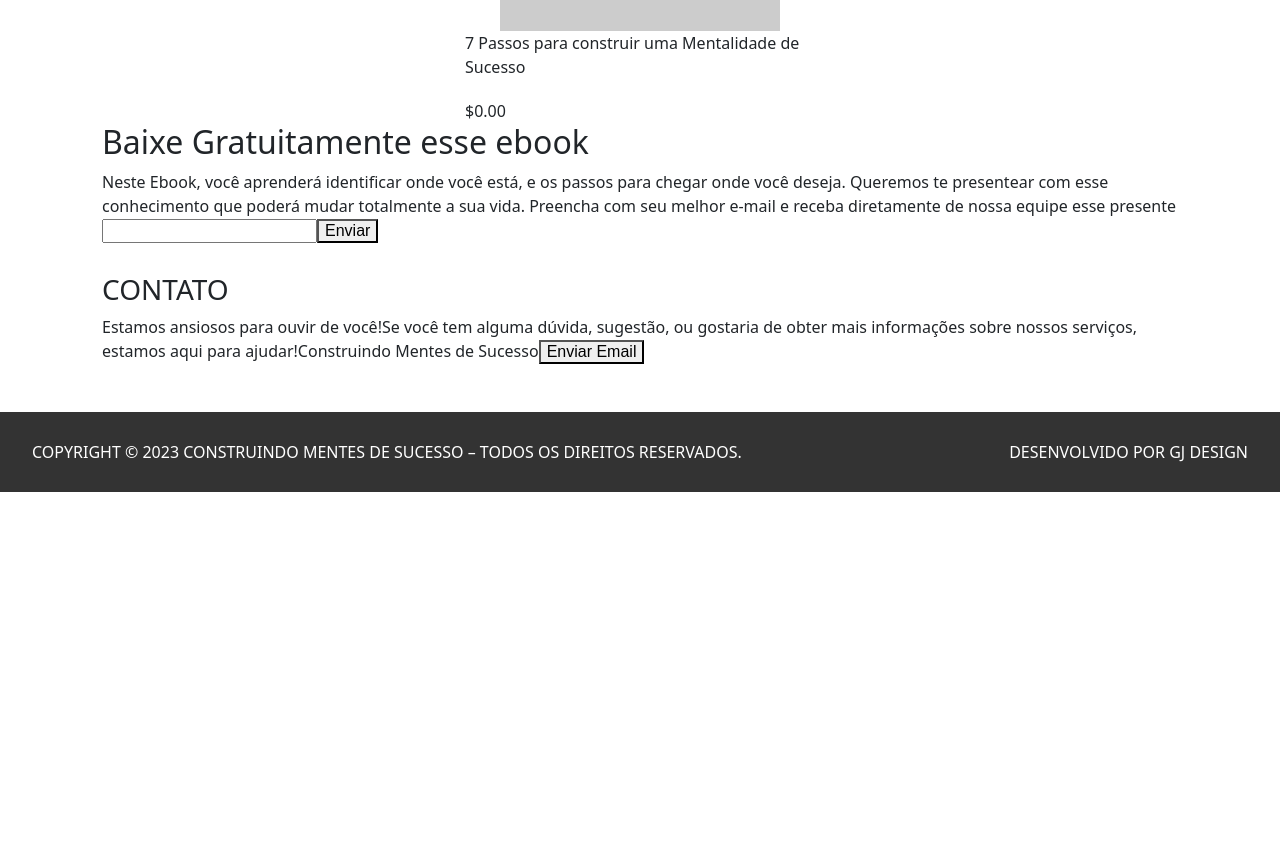
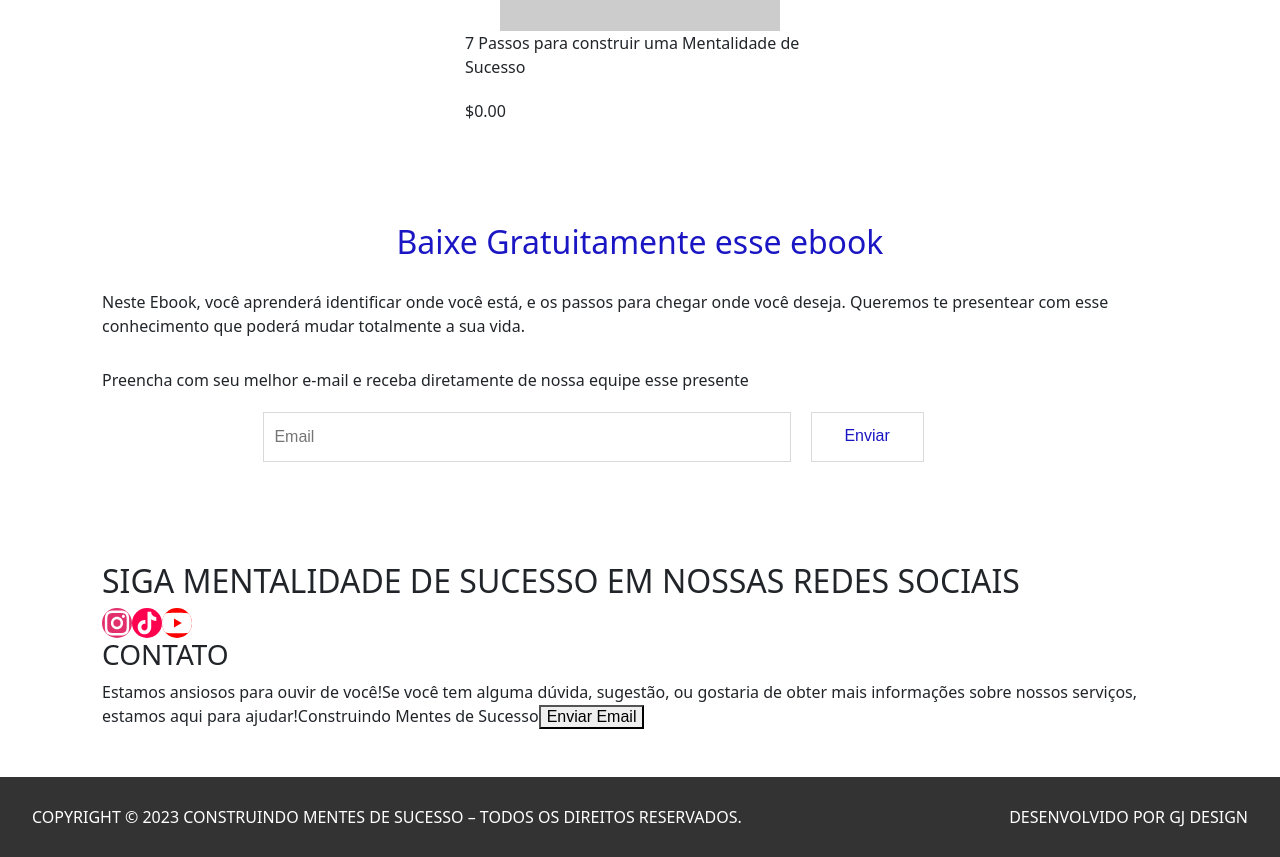
Before and after one commit to Judisson/sucesso-mente, a React (Vite) app: page / in a window 1280 px wide. Shown: the part 3160-4017 px from the top of the page. Before the commit the page ends 3652 px from the top, so only its background shows below. Built offline with nearby package versions, Linux system fonts and the light colour scheme; the HTML template or start-up script is replaced by a standard one; a web font is replaced by a local one.

Commit message:
Style(Home) - Estilização da Página

```diff
--- a/src/Pages/Home.jsx
+++ b/src/Pages/Home.jsx
@@ -141,14 +141,17 @@ const Home = () => {
             </span>
           </div>
           <div className="enviar-email">
-            <input type="email" name="" id="" />
+            <input type="email" name="Email" id="" placeholder="Email" />
             <button>Enviar</button>
           </div>
         </div>
         <div className="redes">
-          <img src={instagram} alt="Instagram" />
-          <img src={tiktok} alt="Instagram" />
-          <img src={youtube} alt="Instagram" />
+          <h2>SIGA MENTALIDADE DE SUCESSO EM NOSSAS REDES SOCIAIS</h2>
+          <div className="icons">
+            <img src={instagram} className="rede instagram" alt="Instagram" />
+            <img src={tiktok} className="rede tiktok" alt="Tiktok" />
+            <img src={youtube} className="rede youtube" alt="Youtube" />
+          </div>
         </div>
         <div className="contato">
           <h3>CONTATO</h3>
--- a/src/scss/Pages/home.scss
+++ b/src/scss/Pages/home.scss
@@ -18,11 +18,53 @@
     }
 
     .baixe-ebook {
+      display: flex;
+      flex-direction: column;
+      align-items: center;
+
+      gap: 20px;
+
+      margin-top: 100px;
+      margin-bottom: 100px;
+
       h2 {
+        color: #1b16c4;
+        text-align: center;
       }
+
       .texto {
+        display: flex;
+        flex-direction: column;
+        gap: 30px;
       }
+
       .enviar-email {
+        display: flex;
+        gap: 20px;
+        width: 70%;
+
+        input {
+          width: 70%;
+          height: 50px;
+
+          border: 1px solid #d9d9d9;
+
+          background-color: #fff;
+          padding: 10px;
+        }
+
+        button {
+          color: #1b16c4;
+          background-color: #fff;
+          border: 1px solid #d9d9d9;
+          width: 15%;
+          transition: 0.3s;
+        }
+
+        button:hover {
+          color: white;
+          background-color: #1b16c4;
+        }
       }
     }
 
@@ -30,7 +72,22 @@
       img {
         width: 30px;
         height: 30px;
-        color: black;
+      }
+
+      .rede {
+        border-radius: 999px;
+      }
+
+      .instagram {
+        background-color: #E1306C;
+      }
+
+      .tiktok {
+        background-color: #FF004F;
+      }
+
+      .youtube {
+        background-color: #FF0000;
       }
     }
 
```
